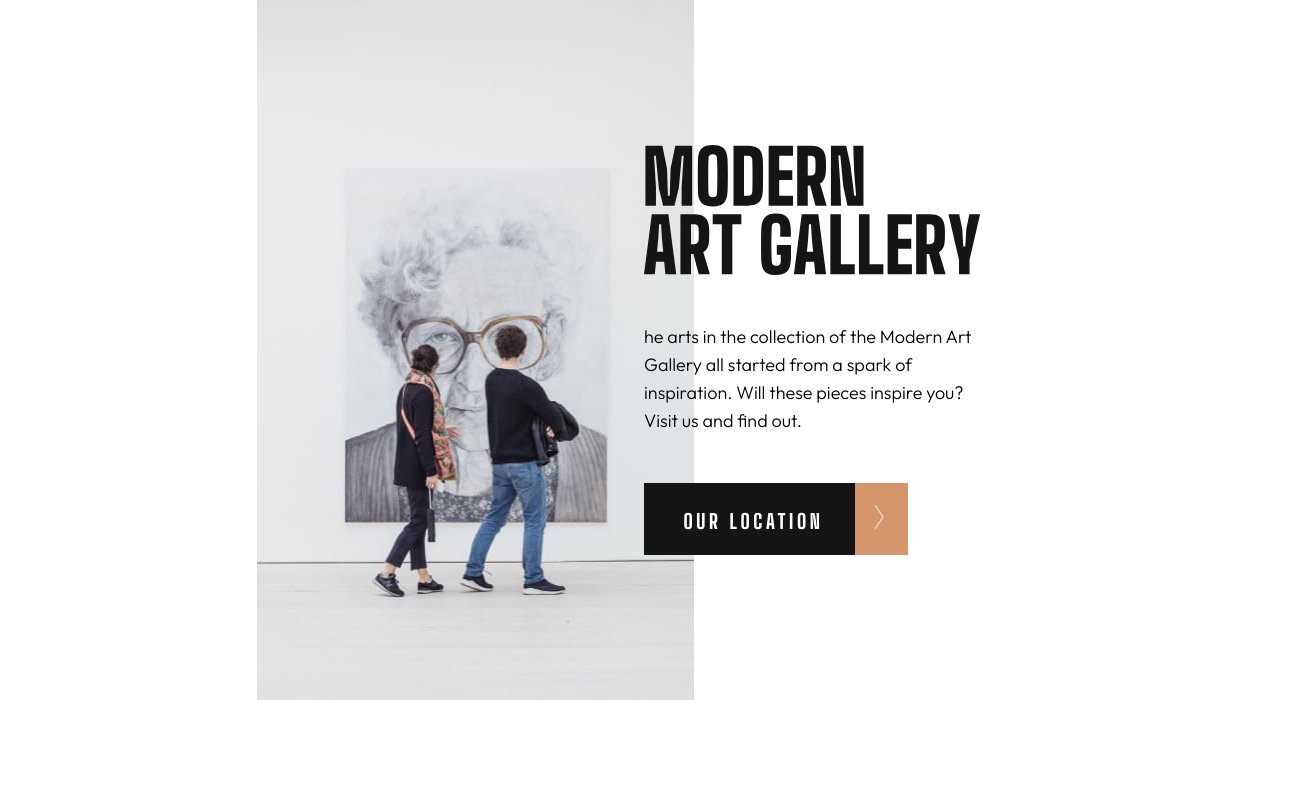
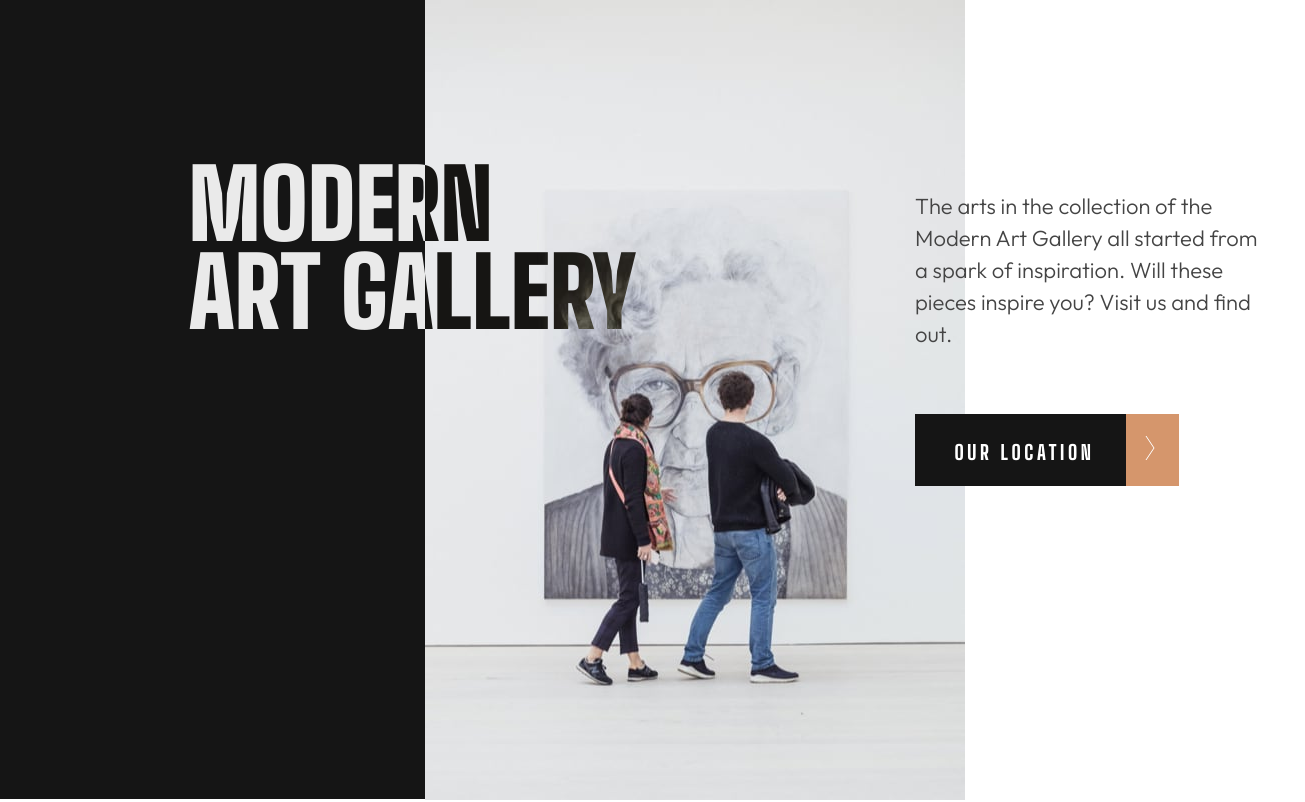
Before and after one commit to dlkokhta/art-gallery, a plain HTML site: page index.html in a window 1280 px wide. Shown: the top 802 px of the page, 1305 px wide, since content can reach past the window. Drawn offline with Linux system fonts and the light colour scheme.

Commit message:
finished desktop top section

```diff
--- a/index.html
+++ b/index.html
@@ -24,11 +24,19 @@
 
       <img class="hero-img-mobile" src="assets/mobile/image-hero.jpg" alt="">
       <img class="hero-img-tablet" src="assets/tablet/image-hero.jpg">
+      <div class="top-section-black-box" src="" alt=""></div>
+      <h2 class="top-section-h1-desktop" >MODERN
+        ART GALLERY
+      </h2>
+      <img class="hero-img-desktop" src="assets/desktop/image-hero.jpg">
   <div class="top-section-box">
 
-      <img class="logo-dark" src="assets/logo-dark.svg" alt="">
+    <h1>MODERN
 
-    <p>he arts in the collection of the Modern Art Gallery all started
+      ART GALLERY
+    </h1>
+
+    <p>The arts in the collection of the Modern Art Gallery all started
       from a spark of inspiration. Will these pieces inspire you? Visit
       us and find out.
     </p>
--- a/location.css
+++ b/location.css
@@ -21,7 +21,7 @@ body {
 }
 
 .map-img {
-
+display: flex;
     width: 100%;
 
 }
@@ -246,6 +246,8 @@ footer p {
      margin: 0;
 }
 
+
+
 footer {
     height: 216px;
     width: 768px;
@@ -255,6 +257,7 @@ footer {
 }
 
 footer img {
+
 
     margin-left: 39px;
     margin-top: 59px;
--- a/style.css
+++ b/style.css
@@ -23,9 +23,24 @@
         align-items: center;
 
     }
+
     .hero-img-tablet {
         display: none;
     }
+
+    .hero-img-desktop {
+        display: none;
+    }
+
+    .top-section-black-box {
+        display: none;
+    }
+
+    .top-section-h1-desktop {
+        display: none;
+
+    }
+
     .hero-img-mobile {
         width: 100%;
 
@@ -38,11 +53,20 @@
         gap: 32px;
 
     }
-    .logo-dark {
+
+    .top-section h1 {
         height: 110px;
         width: 343px;
+        font-size: 60px;
+        font-weight: 900;
+        line-height: 55px;
+        letter-spacing: 0px;
+        text-align: left;
+        font-family: Big Shoulders Display;
+        white-space: pre-line;
 
     }
+
     .top-section p {
         height: 112px;
         width: 343px;
@@ -240,8 +264,6 @@
 
  @media only screen and (min-width: 600px) {
 
-
-
    .top-section {
 
      display: flex;
@@ -252,6 +274,19 @@
     .hero-img-mobile {
         display: none;
     }
+
+    .hero-img-desktop {
+        display: none;
+    }
+
+    .top-section-black-box {
+        display: none;
+    }
+
+    .top-section-h1-desktop {
+        display: none;
+    }
+
     .hero-img-tablet {
        display: inline-block;
        width: 100%;
@@ -268,11 +303,19 @@
         margin-left: -50px;
 
     }
-    .logo-dark {
+    .top-section h1 {
+        width: 339px;
         height: 130px;
-        width: 339px;
+        font-family: Big Shoulders Display;
+        font-size: 70px;
+        font-weight: 900;
+        line-height: 65px;
+        letter-spacing: 0px;
+        text-align: left;
+        white-space: pre-line;
 
     }
+
     .top-section-box p {
         height: 112px;
         width: 339px;
@@ -441,3 +484,95 @@
     }
 
 }
+
+
+
+@media only screen and (min-width: 900px) {
+
+
+* {
+    margin: 0;
+    padding: 0;
+    box-sizing: border-box;
+   }
+
+
+    .hero-img-tablet {
+
+        display: none;
+    }
+
+    .top-section-box h1 {
+       display: none;
+    }
+
+    .hero-img-desktop {
+        display: inline-block;
+
+    }
+
+    .top-section-black-box {
+        display: inline-block;
+        width: 450px;
+        height: 799px;
+        background-color: #151515;
+
+    }
+    .top-section-h1-desktop {
+
+        display: inline-block;
+        position: absolute;
+
+        width: 514px;
+        left: 165px;
+        top: 190px;
+        border-radius: nullpx;
+
+        font-family: Big Shoulders Display;
+        font-size: 96px;
+        font-weight: 900;
+        line-height: 88px;
+        letter-spacing: 0px;
+        text-align: left;
+        margin-left: -80px;
+        height: 176px;
+
+
+
+
+
+        white-space: pre-line;
+        mix-blend-mode: difference;
+        color: #FFFFFF;
+        left: 21%;
+        top: 20%;
+
+    }
+
+    .top-section-box {
+        display: flex;
+        gap: 64px;
+        margin-top: 190px;
+    }
+
+    .top-section-box p {
+        width: 350px;
+
+        font-family: Outfit;
+        font-size: 22px;
+        font-weight: 300;
+        line-height: 32px;
+        letter-spacing: 0px;
+        text-align: left;
+        color: #444444;
+        margin: 0;
+        height: 160px;
+
+
+    }
+
+
+
+
+
+}
```
